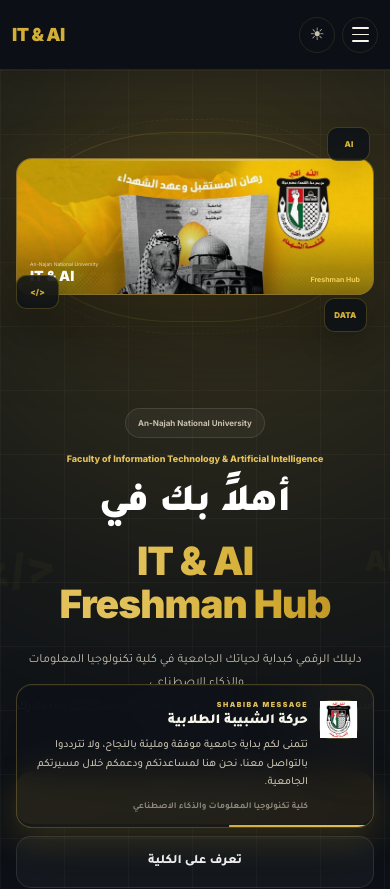
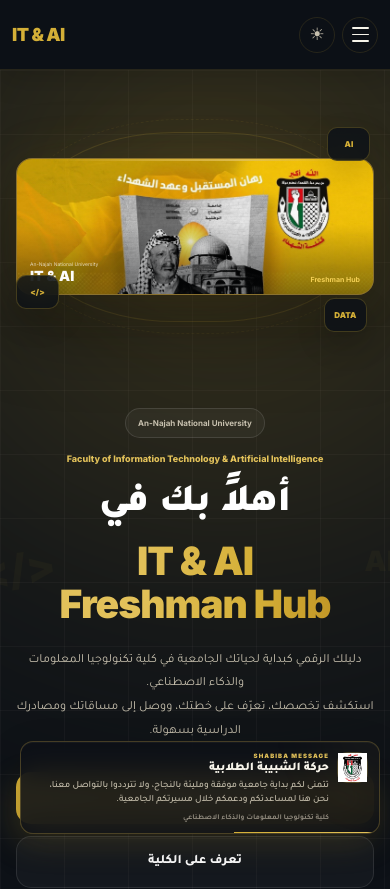
Before and after one commit to majedhanini/Majed-Hanini---najah-, a React (Vite) app: page / in a window 390 px wide. Shown: the top 889 px of the page. Built offline with nearby package versions, Linux system fonts and the light colour scheme.

Commit message:
Update social preview image

```diff
--- a/src/styles/home.css
+++ b/src/styles/home.css
@@ -2512,3 +2512,111 @@
 
   display: block;
 }
+@media (max-width: 650px) {
+  .shabiba-home-notice {
+    right: 12px;
+    bottom: 12px;
+
+    width: calc(100vw - 24px);
+    max-width: 360px;
+
+    padding: 12px 13px;
+
+    gap: 9px;
+
+    border-radius: 14px;
+
+    backdrop-filter: blur(14px);
+    -webkit-backdrop-filter: blur(14px);
+
+    box-shadow:
+      0 14px 38px rgba(0, 0, 0, 0.18),
+      inset 0 1px 0 rgba(255, 255, 255, 0.035);
+  }
+
+  .shabiba-home-notice-icon {
+    width: 34px;
+    height: 34px;
+
+    border-radius: 10px;
+  }
+
+  .shabiba-home-notice-logo {
+    width: 100%;
+    height: 100%;
+    object-fit: contain;
+  }
+
+  .shabiba-home-notice-label {
+    margin-bottom: 2px;
+
+    font-size: 6px;
+    letter-spacing: 1.1px;
+  }
+
+  .shabiba-home-notice-content h3 {
+    margin-bottom: 4px;
+
+    font-size: 13px;
+  }
+
+  .shabiba-home-notice-content p {
+    font-size: 10px;
+    line-height: 1.6;
+  }
+
+  .shabiba-home-notice-college {
+    margin-top: 5px;
+
+    font-size: 8px;
+  }
+
+  .shabiba-home-notice-timer {
+    height: 1.5px;
+  }
+
+  .shabiba-home-notice-glow {
+    width: 110px;
+    height: 110px;
+
+    right: -55px;
+    top: -65px;
+
+    filter: blur(38px);
+
+    opacity: 0.06;
+  }
+}
+
+@media (max-width: 420px) {
+  .shabiba-home-notice {
+    right: 10px;
+    bottom: 10px;
+
+    width: calc(100vw - 20px);
+
+    padding: 10px 11px;
+
+    gap: 8px;
+
+    border-radius: 13px;
+  }
+
+  .shabiba-home-notice-icon {
+    width: 31px;
+    height: 31px;
+  }
+
+  .shabiba-home-notice-content h3 {
+    font-size: 12px;
+  }
+
+  .shabiba-home-notice-content p {
+    font-size: 9.5px;
+    line-height: 1.55;
+  }
+
+  .shabiba-home-notice-college {
+    font-size: 7.5px;
+  }
+}
```
Also changed, not shown: public/preview.png.
